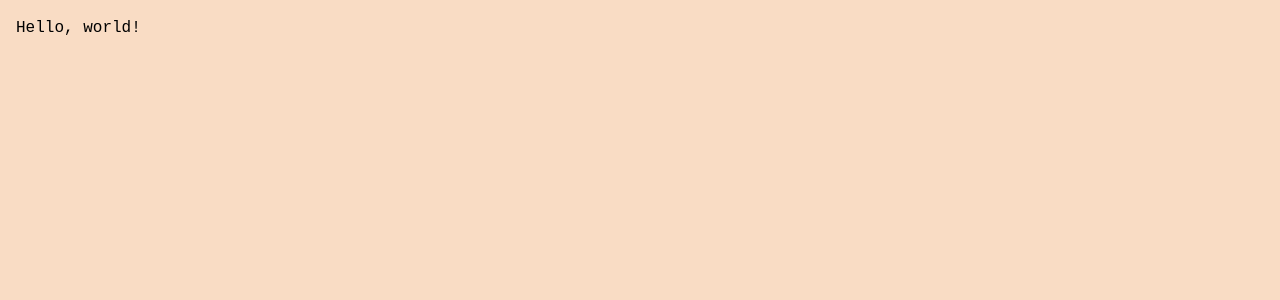
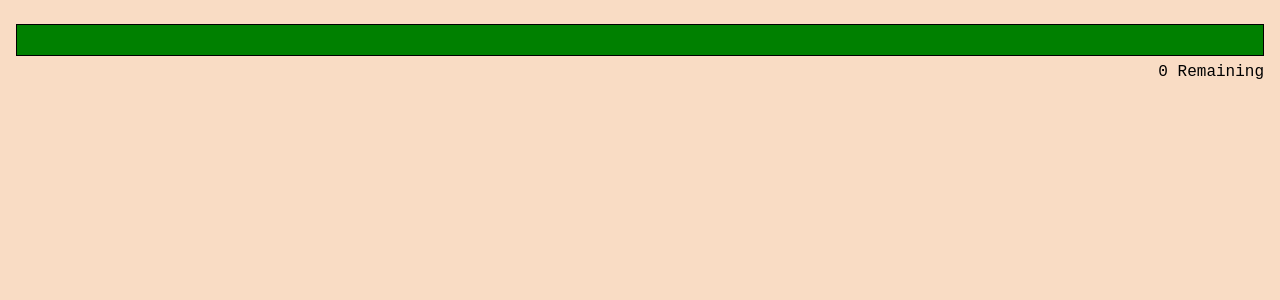
Before and after one commit to officialpiyush/planista, a React (Vite) app: page / in a window 1280 px wide. Shown: the top 300 px of the page. Built offline with nearby package versions, Linux system fonts and the light colour scheme; a small style sheet from the web is missing.

Commit message:
feat: add yearbar to main document

```diff
--- a/src/pages/index.tsx
+++ b/src/pages/index.tsx
@@ -1,7 +1,9 @@
+import YearBar from "../components/YearBar";
+
 export default function HomePage() {
   return (
     <div>
-      Hello, world!
+      <YearBar />
     </div>
   );
 }
```
